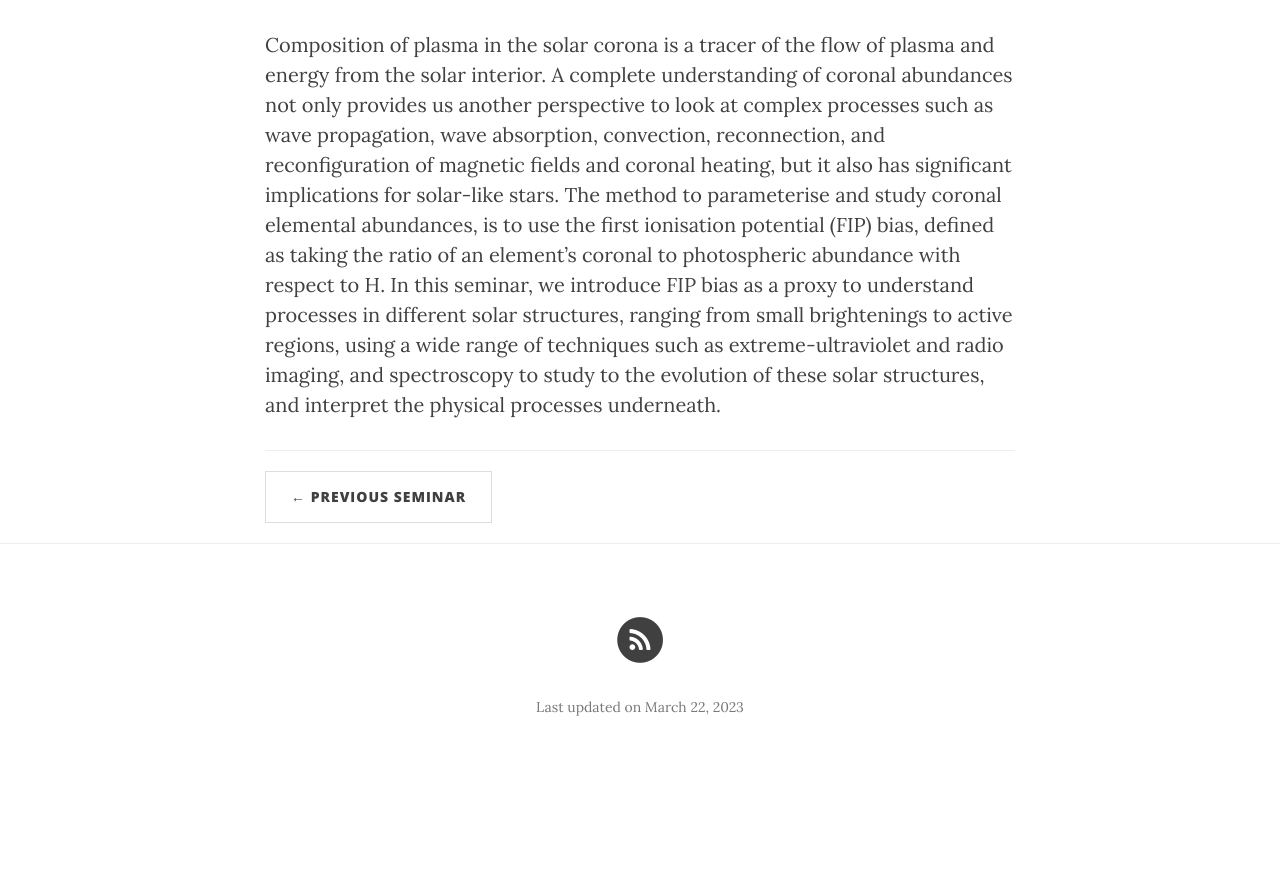
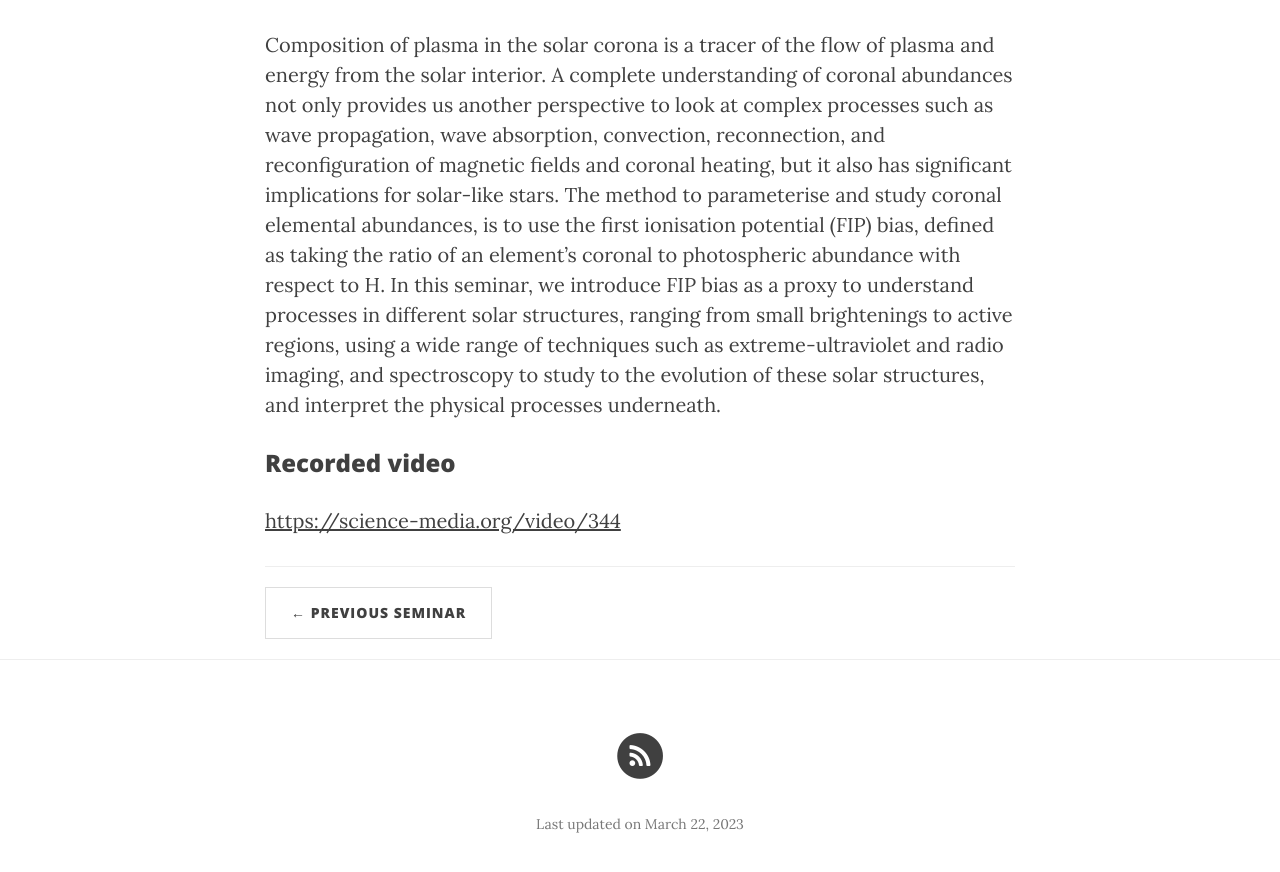
Before and after one commit to ITA-Solar/espos, a Jekyll site: the page built from _posts/2023-03-16-To.md, in a window 1280 px wide and 900 px high, scrolled down 639 px. Shown: the top 872 px of the window. Built offline with Jekyll 4.4.1, drawn with Linux system fonts in a browser that asks for light colours; nearby versions of some CDN libraries; before the commit the page ends 1422 px from its top, so only the background shows below that.

Commit message:
Update 2023-03-16-To.md

```diff
--- a/_posts/2023-03-16-To.md
+++ b/_posts/2023-03-16-To.md
@@ -10,3 +10,7 @@ published:  true
 
 ## Abstract
 Composition of plasma in the solar corona is a tracer of the flow of plasma and energy from the solar interior. A complete understanding of coronal abundances not only provides us another perspective to look at complex processes such as wave propagation, wave absorption, convection, reconnection, and reconfiguration of magnetic fields and coronal heating, but it also has significant implications for solar-like stars. The method to parameterise and study coronal elemental abundances, is to use the first ionisation potential (FIP) bias, defined as taking the ratio of an element’s coronal to photospheric abundance with respect to H. In this seminar, we introduce FIP bias as a proxy to understand processes in different solar structures, ranging from small brightenings to active regions, using a wide range of techniques such as extreme-ultraviolet and radio imaging, and spectroscopy to study to the evolution of these solar structures, and interpret the physical processes underneath.
+
+### Recorded video
+
+[https://science-media.org/video/344](https://science-media.org/video/344)
```
